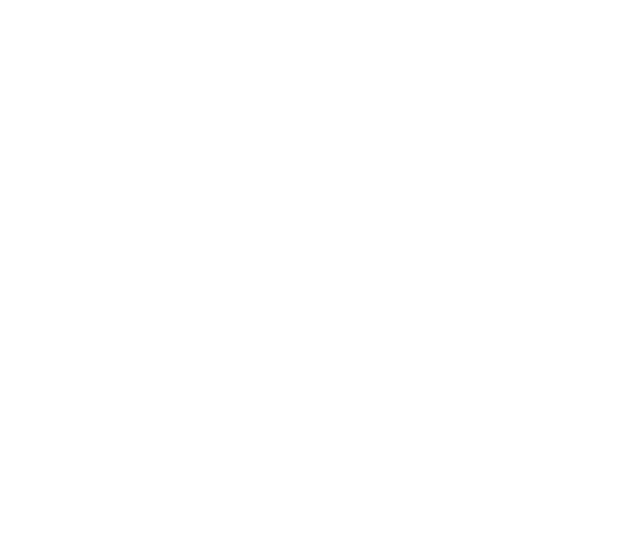
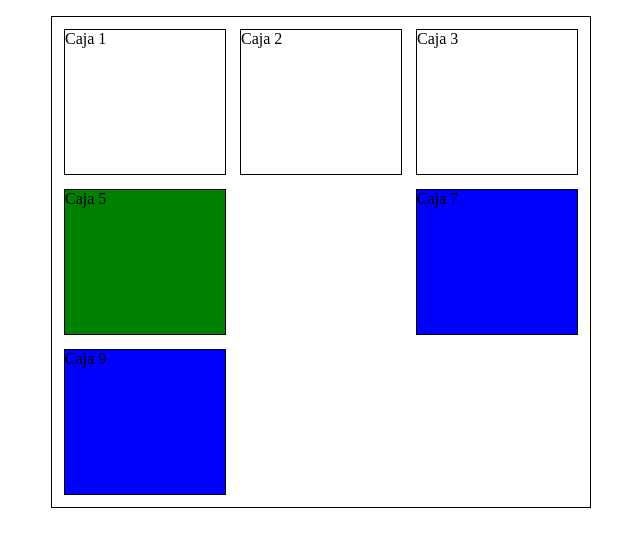
Before and after one commit to diegojaular/InterfacesDiego, a plain HTML site: page index.html in a window 1280 px wide. Shown: the whole page, without its empty margins (319-959 px from the left). Drawn offline with Linux system fonts and the light colour scheme.

Commit message:
Update index.html

```diff
--- a/index.html
+++ b/index.html
@@ -98,6 +98,19 @@
 </head>
 <body>
 
+    <p></p>
+	<div id="contenido">
+		<div id="caja1" class="texto_caja"> Caja 1 </div>
+		<div id="caja1" class="texto_caja"> Caja 2 </div>
+		<div id="caja1" class="texto_caja"> Caja 3 </div>
+		<div id="caja4" class="texto_caja"> Caja 4 </div>
+		<div id="caja5" class="texto_caja"> Caja 5 </div>
+		<div id="caja5" class="texto_caja"> Caja 6 </div>
+		<div id="caja7" class="texto_caja"> Caja 7 </div>
+		<div id="caja8" class="texto_caja"> Caja 8 </div>
+		<div id="caja9" class="texto_caja"> Caja 9 </div>
+	</div>
+
 
 
 </body>
```
